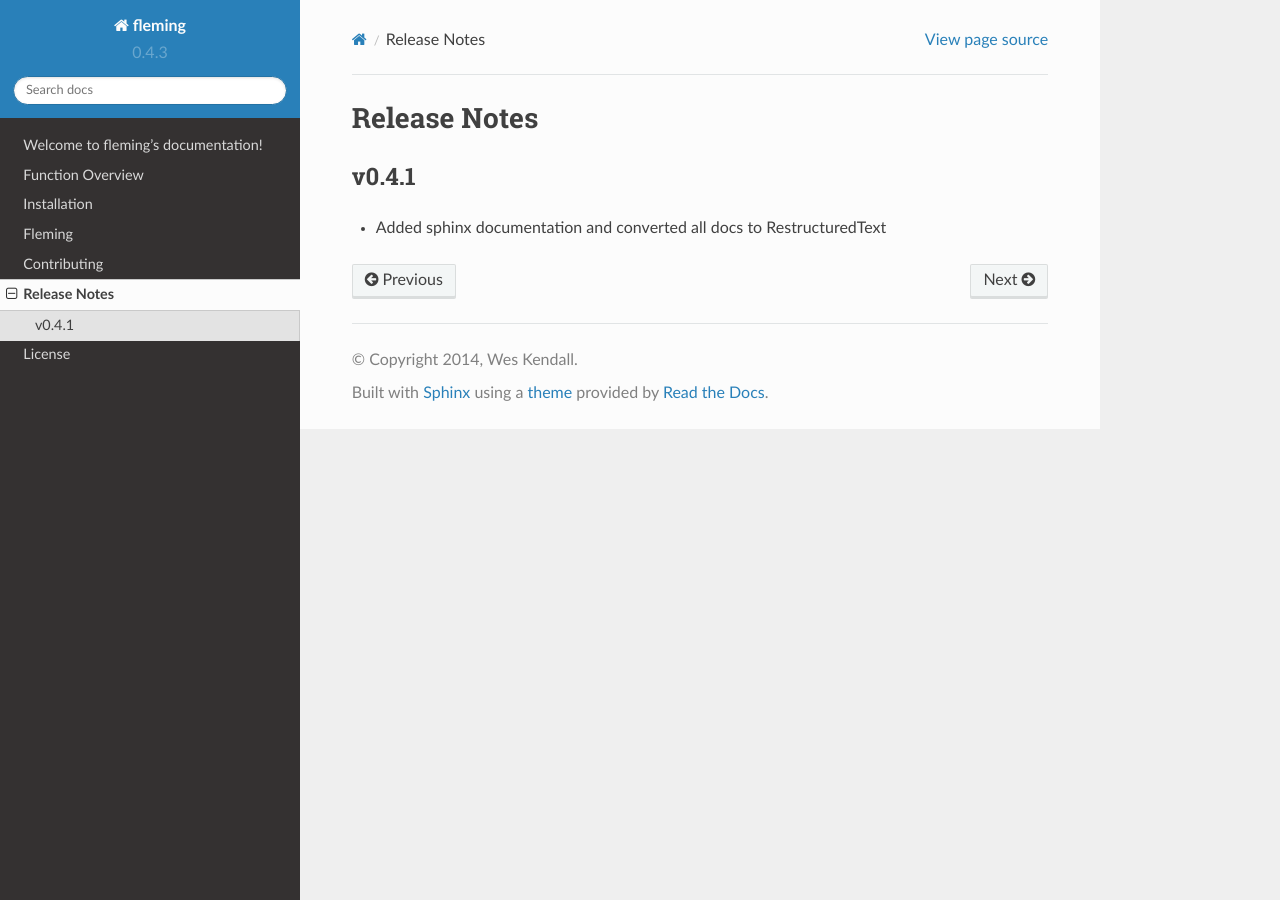
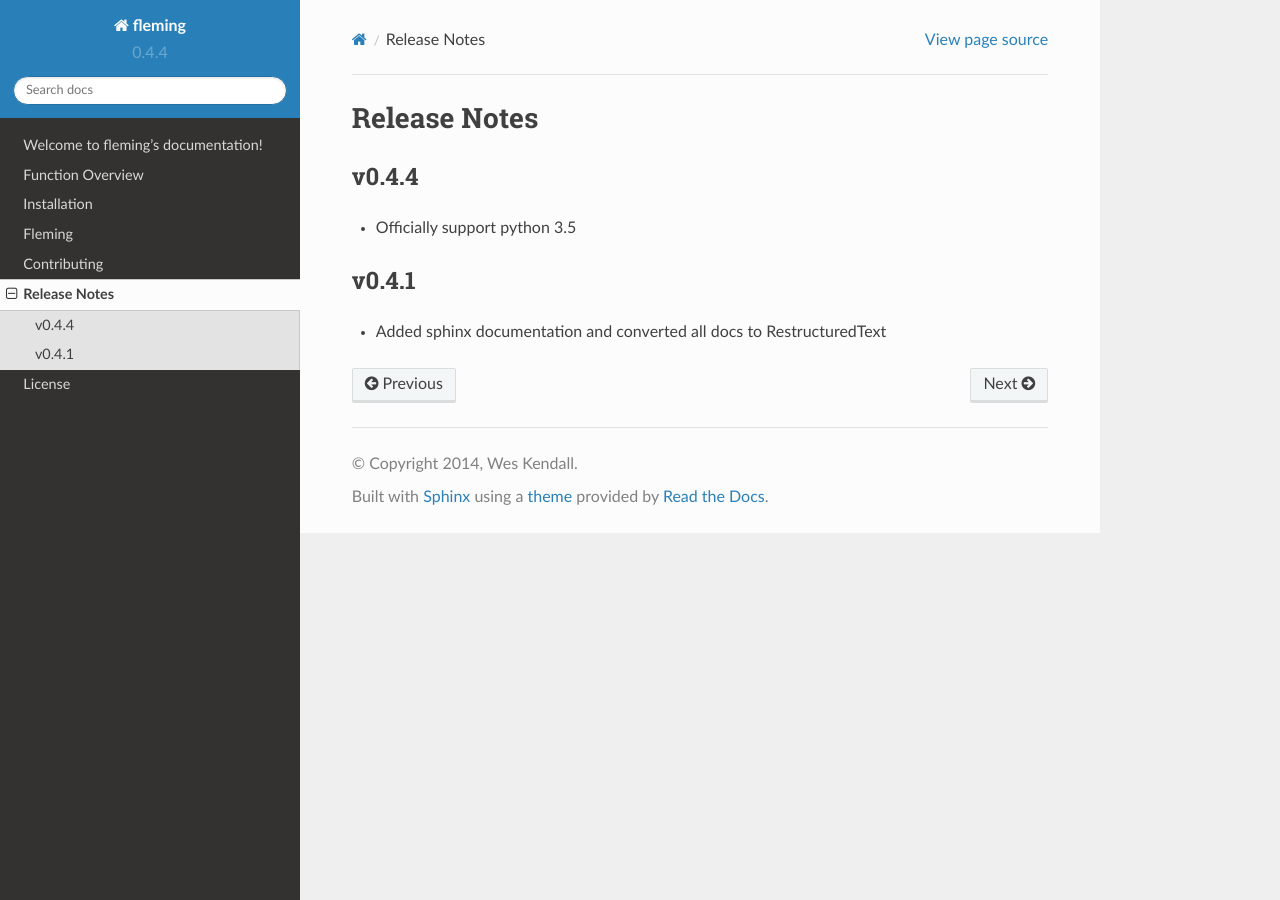
Before and after one commit to ambitioninc/fleming, a Sphinx documentation site: the page built from docs/release_notes.rst, in a window 1280 px wide. Built offline with Sphinx 7.4.7 and the Read the Docs theme 2.0.0, drawn with Linux system fonts in a browser that asks for light colours.

Commit message:
Add python .5

```diff
--- a/docs/release_notes.rst
+++ b/docs/release_notes.rst
@@ -1,5 +1,10 @@
 Release Notes
 =============
+
+v0.4.4
+------
+
+* Officially support python 3.5
 
 v0.4.1
 ------
--- a/fleming/version.py
+++ b/fleming/version.py
@@ -1,2 +1,2 @@
 # pragma: no cover
-__version__ = '0.4.3'
+__version__ = '0.4.4'
--- a/setup.py
+++ b/setup.py
@@ -48,6 +48,7 @@ setup(
         'Programming Language :: Python :: 2.7',
         'Programming Language :: Python :: 3.3',
         'Programming Language :: Python :: 3.4',
+        'Programming Language :: Python :: 3.5',
     ],
     keywords='python datetime pytz timezone timedelta arithmetic floor conversion',
     url='https://github.com/ambitioninc/fleming',
```
Also changed, not shown: .travis.yml.
